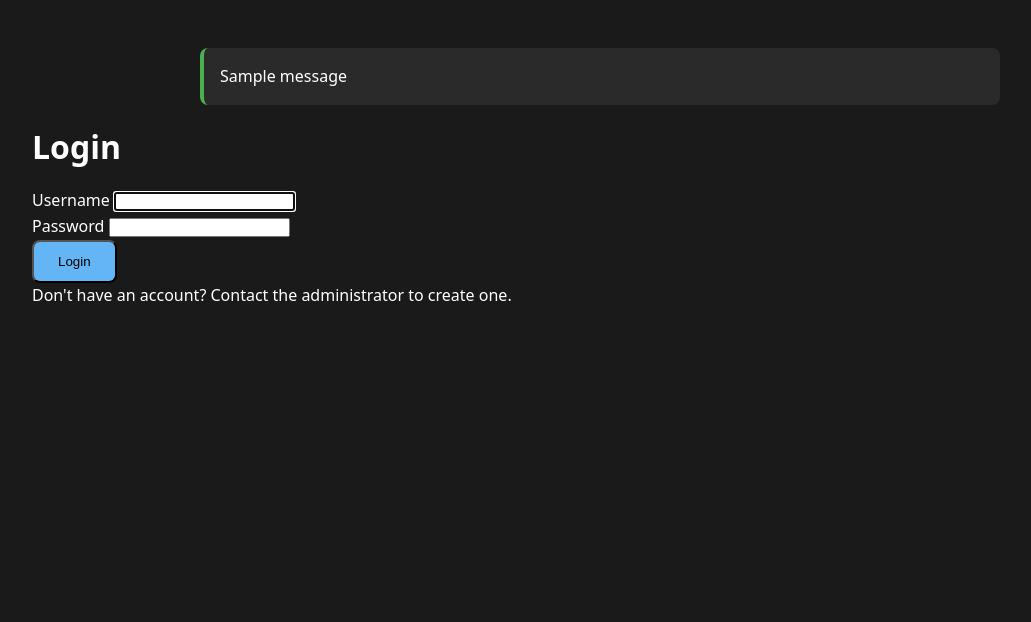
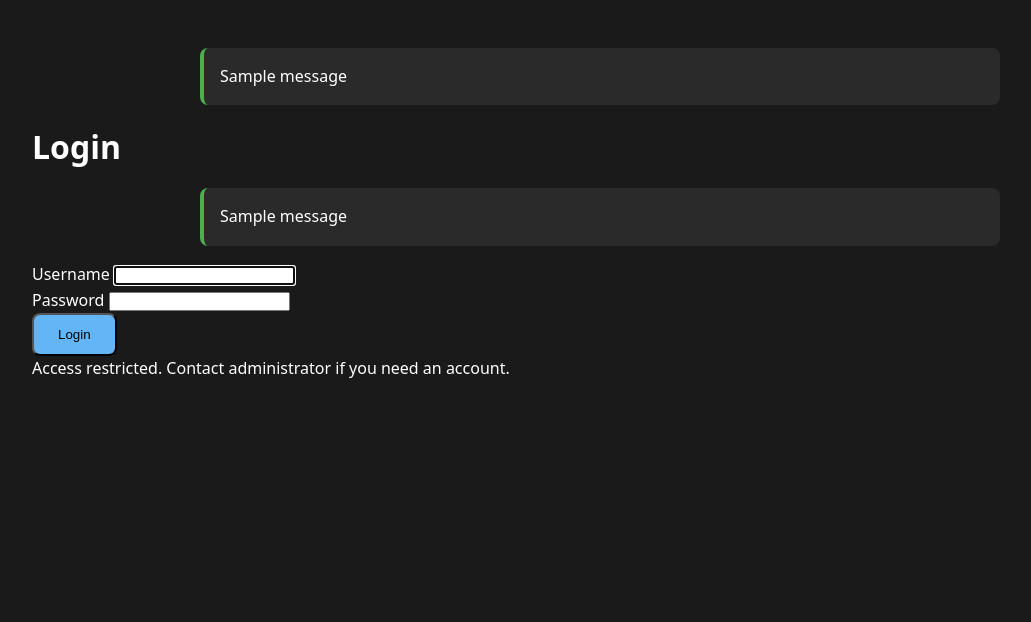
Before and after one commit to MarkeNoBoluo/Website, a Flask app: page /auth/login in a window 1280 px wide. Shown: the part 59-681 px from the top of the page, without its empty margins (40-1071 px from the left). Run offline with Flask 3, Linux system fonts and the light colour scheme; tables that the repository leaves empty hold one stand-in row (values such as "Sample post"); one stand-in notice (Sample message) is shown; parts of the project's set-up code (start-up, migrations or seed data) failed here and were passed over.

Commit message:
feat(05-04): update login page for dark theme consistency
- Added login-card wrapper for consistent card styling
- Updated flash messages to show all categories (not just errors)
- Added autocomplete attributes for better UX
- Added btn-block class for full-width button
- Included admin.css for consistent dark theme styles

```diff
--- a/app/auth/templates/auth/login.html
+++ b/app/auth/templates/auth/login.html
@@ -2,17 +2,20 @@
 
 {% block title %}Login{% endblock %}
 
+{% block extra_css %}
+<link rel="stylesheet" href="{{ url_for('static', filename='css/admin.css') }}">
+{% endblock %}
+
 {% block content %}
 <div class="login-container">
+    <div class="login-card">
         <h1>Login</h1>
 
         {% with messages = get_flashed_messages(with_categories=true) %}
             {% if messages %}
                 <div class="flash-messages">
                     {% for category, message in messages %}
-                    {% if category == 'error' %}
-                        <div class="flash error">{{ message }}</div>
-                    {% endif %}
+                        <div class="flash {{ category }}">{{ message }}</div>
                     {% endfor %}
                 </div>
             {% endif %}
@@ -21,28 +24,26 @@
         <form method="POST" action="{{ url_for('auth.login') }}" class="login-form">
             <div class="form-group">
                 <label for="username">Username</label>
-            <input type="text" id="username" name="username" value="{{ username or '' }}"
-                   required autofocus {% if username %}class="has-value"{% endif %}>
-            {% if request.method == 'POST' and not username %}
-                <div class="field-error">Username is required</div>
-            {% endif %}
+                <input type="text" id="username" name="username"
+                       value="{{ username or '' }}"
+                       required autofocus {% if username %}class="has-value"{% endif %}
+                       autocomplete="username">
             </div>
 
             <div class="form-group">
                 <label for="password">Password</label>
-            <input type="password" id="password" name="password" required>
-            {% if request.method == 'POST' %}
-                <div class="field-error">Invalid username or password</div>
-            {% endif %}
+                <input type="password" id="password" name="password" required
+                       autocomplete="current-password">
             </div>
 
             <div class="form-actions">
-            <button type="submit" class="btn btn-primary">Login</button>
+                <button type="submit" class="btn btn-primary btn-block">Login</button>
             </div>
         </form>
 
         <div class="login-help">
-        <p>Don't have an account? Contact the administrator to create one.</p>
+            <p>Access restricted. Contact administrator if you need an account.</p>
+        </div>
     </div>
 </div>
 {% endblock %}
```
Lines whose indentation alone changed are shown as unchanged.
